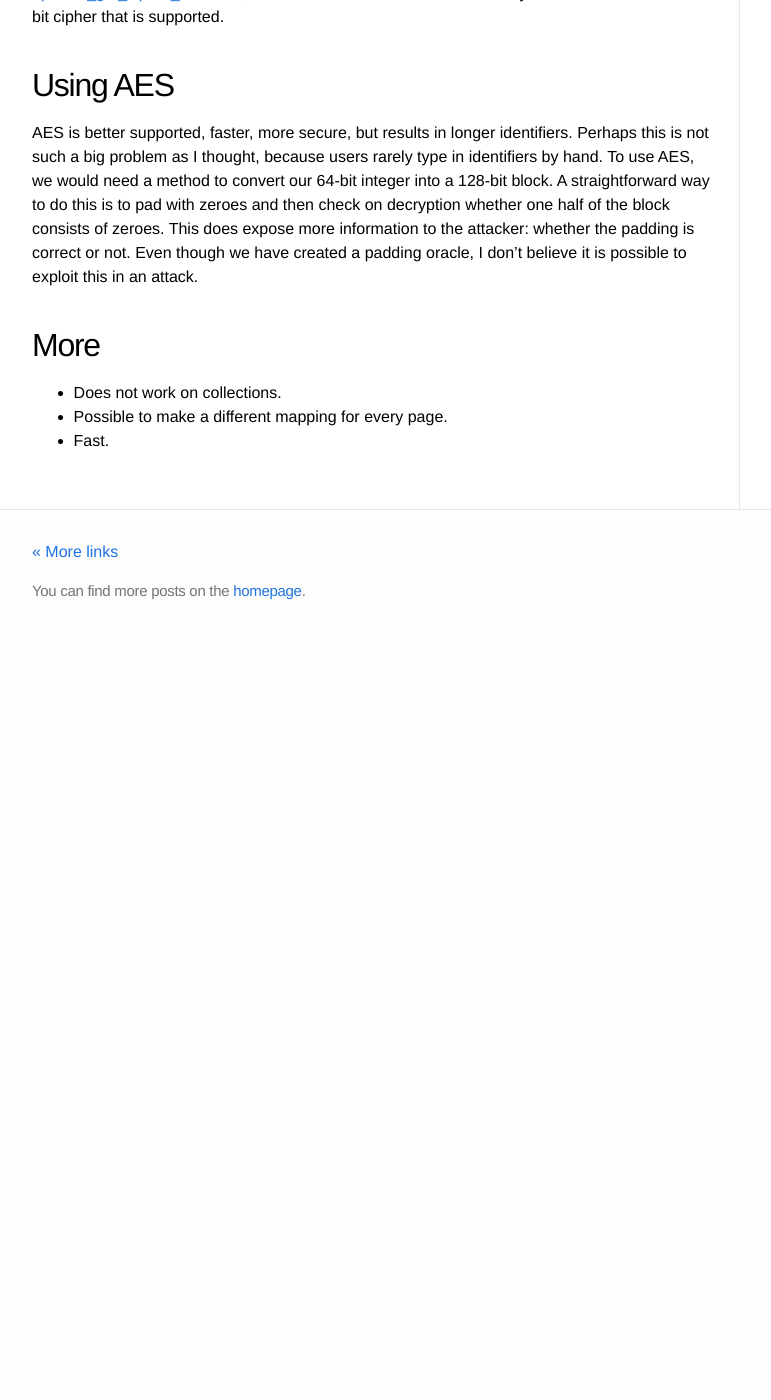
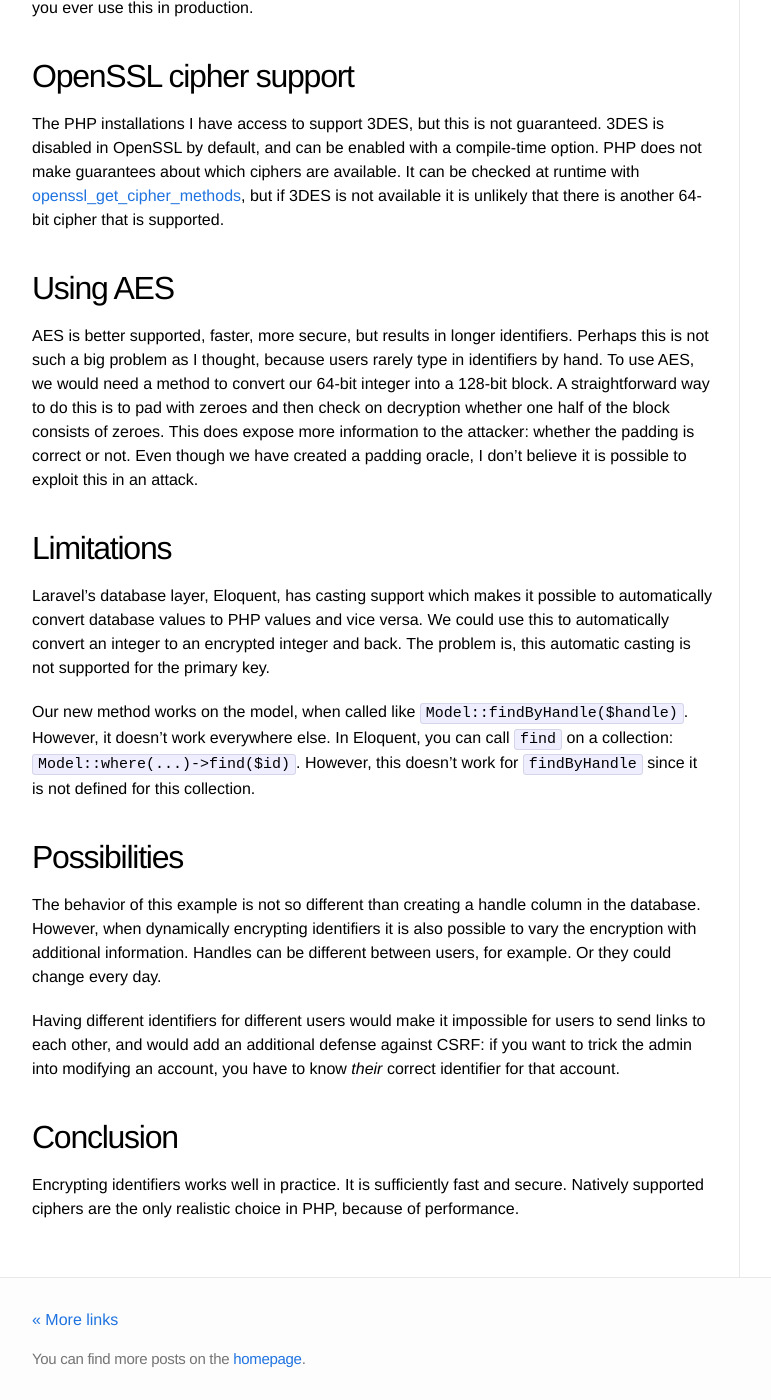
Before and after one commit to Sjord/Sjord.github.io, a Jekyll site: the page built from _posts/2025-02-04-encrypting-identifiers-in-practice.md, in a window 1280 px wide and 1400 px high, scrolled down 2840 px. Shown: the whole window, without its empty margins (108-879 px from the left). Built offline with Jekyll 4.4.1, drawn with Linux system fonts in a browser that asks for light colours; before the commit the page ends 3473 px from its top, so only the background shows below that; some of the changed text lies outside the part shown.

Commit message:
Write some more about encrypting identifiers

```diff
--- a/_posts/2025-02-04-encrypting-identifiers-in-practice.md
+++ b/_posts/2025-02-04-encrypting-identifiers-in-practice.md
@@ -27,6 +27,12 @@ trait EncryptedHandle {
 
     public static function findByHandle(string $handle) {
         return static::findOrFail(static::decrypt($handle));
+    }
+
+    public function initializeEncryptedHandle()
+    {
+        $this->makeHidden('id');
+        $this->append('handle');
     }
 
     public function getHandleAttribute() {
@@ -74,6 +80,8 @@ In general, you should not use:
 - ECB mode of operation
 - encryption without authentication
 
+I believe using plain 3DES on identifiers is secure, but a cryptographer would roll their eyes if you ever use this in production.
+
 ## OpenSSL cipher support
 
 The PHP installations I have access to support 3DES, but this is not guaranteed. 3DES is disabled in OpenSSL by default, and can be enabled with a compile-time option. PHP does not make guarantees about which ciphers are available. It can be checked at runtime with [openssl\_get\_cipher\_methods](https://www.php.net/manual/en/function.openssl-get-cipher-methods.php), but if 3DES is not available it is unlikely that there is another 64-bit cipher that is supported.
@@ -82,8 +90,18 @@ The PHP installations I have access to support 3DES, but this is not guaranteed.
 
 AES is better supported, faster, more secure, but results in longer identifiers. Perhaps this is not such a big problem as I thought, because users rarely type in identifiers by hand. To use AES, we would need a method to convert our 64-bit integer into a 128-bit block. A straightforward way to do this is to pad with zeroes and then check on decryption whether one half of the block consists of zeroes. This does expose more information to the attacker: whether the padding is correct or not. Even though we have created a padding oracle, I don't believe it is possible to exploit this in an attack.
 
-## More
+## Limitations
 
-- Does not work on collections.
-- Possible to make a different mapping for every page.
-- Fast.
+Laravel's database layer, Eloquent, has casting support which makes it possible to automatically convert database values to PHP values and vice versa. We could use this to automatically convert an integer to an encrypted integer and back. The problem is, this automatic casting is not supported for the primary key.
+
+Our new method works on the model, when called like `Model::findByHandle($handle)`. However, it doesn't work everywhere else. In Eloquent, you can call `find` on a collection: `Model::where(...)->find($id)`. However, this doesn't work for `findByHandle` since it is not defined for this collection.
+
+## Possibilities
+
+The behavior of this example is not so different than creating a handle column in the database. However, when dynamically encrypting identifiers it is also possible to vary the encryption with additional information. Handles can be different between users, for example. Or they could change every day.
+
+Having different identifiers for different users would make it impossible for users to send links to each other, and would add an additional defense against CSRF: if you want to trick the admin into modifying an account, you have to know *their* correct identifier for that account.
+
+## Conclusion
+
+Encrypting identifiers works well in practice. It is sufficiently fast and secure. Natively supported ciphers are the only realistic choice in PHP, because of performance.
```
Also changed, not shown: other parts of _posts/2025-02-04-encrypting-identifiers-in-practice.md (+1 -1 lines).
